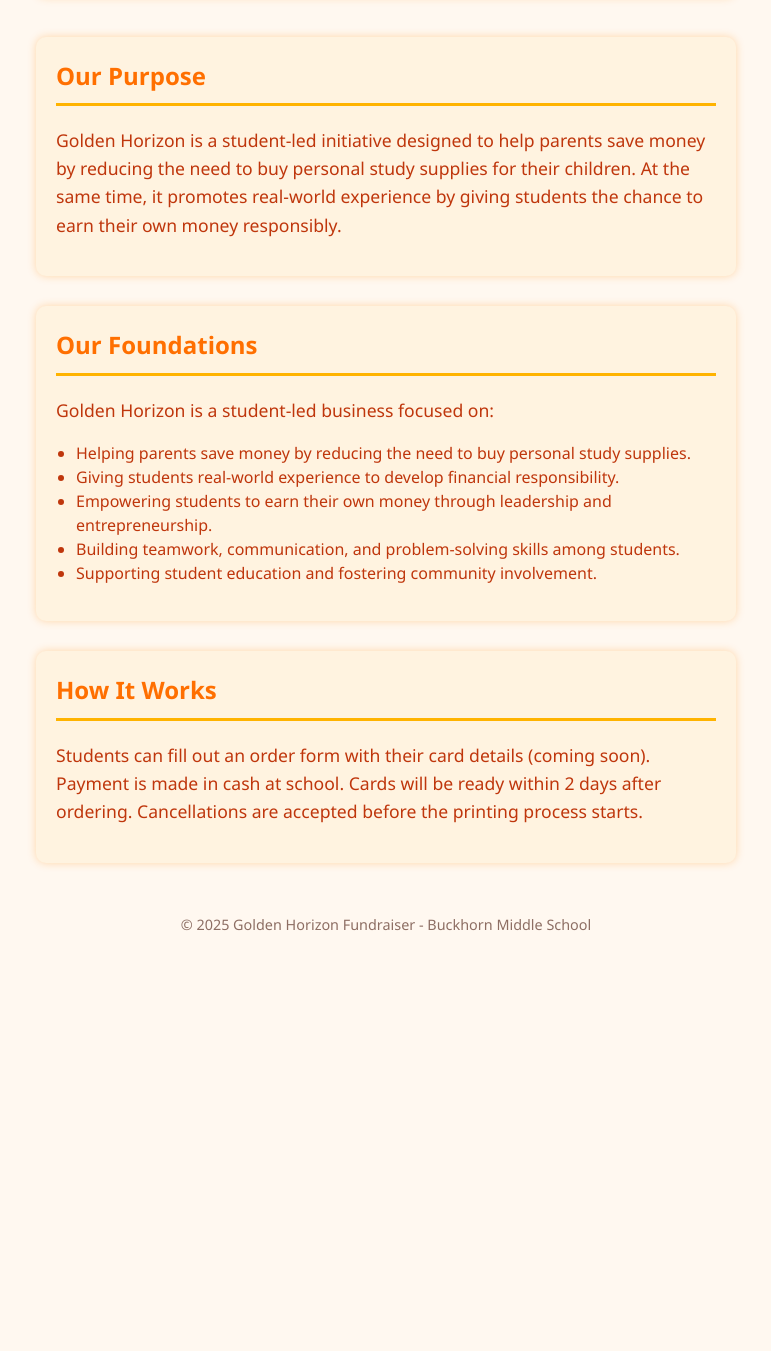
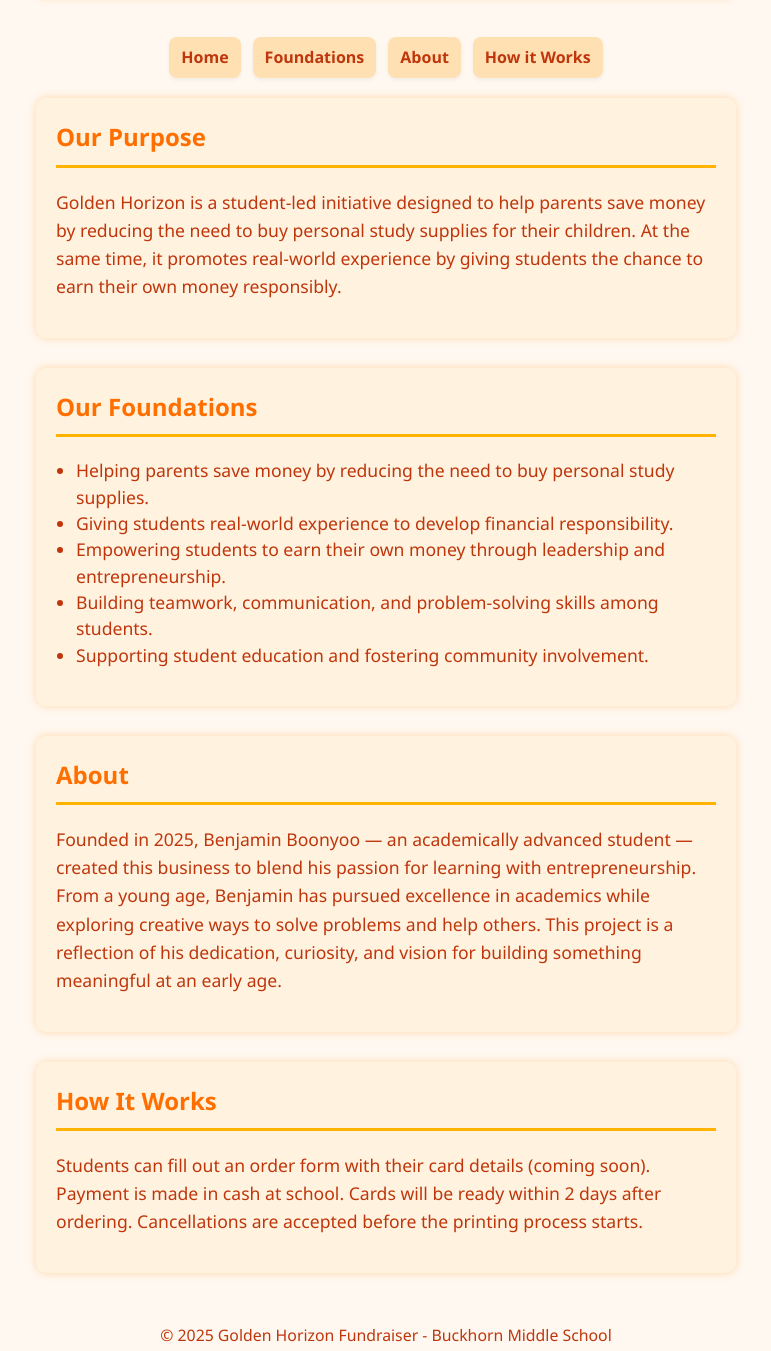
Before and after one commit to Ben-star-maker/Student-Business-Site, a plain HTML site: page index.html in a window 1280 px wide. Shown: the part 296-1647 px from the top of the page, without its empty margins (254-1025 px from the left). Before the commit the page ends 1292 px from the top, so only its background shows below. Drawn offline with Linux system fonts and the light colour scheme.

Commit message:
Update index.html

```diff
--- a/index.html
+++ b/index.html
@@ -32,6 +32,21 @@
       margin-top: 10px;
       color: #e65100;
     }
+    nav {
+      display: flex;
+      gap: 12px;
+      justify-content: center;
+      margin-bottom: 20px;
+    }
+    nav a {
+      text-decoration: none;
+      background: #ffe0b2;
+      color: #bf360c;
+      padding: 8px 12px;
+      border-radius: 8px;
+      box-shadow: 0 2px 4px rgba(0,0,0,0.05);
+      font-weight: 600;
+    }
     section {
       background: #fff3e0;
       padding: 20px;
@@ -45,15 +60,14 @@
       padding-bottom: 8px;
       margin-top: 0;
     }
-    p {
+    p, ul {
       font-size: 1.1em;
       color: #bf360c;
     }
     ul {
-      color: #bf360c;
-      font-size: 1em;
+      list-style-type: disc;
+      padding-left: 20px;
       line-height: 1.5;
-      padding-left: 20px;
     }
     footer {
       text-align: center;
@@ -64,12 +78,21 @@
   </style>
 </head>
 <body>
+
   <header>
     <h1>Golden Horizon Student Fundraiser</h1>
     <p>Empowering Students, Supporting Parents, Building Futures</p>
   </header>
 
-  <section>
+  <nav>
+    <a href="#purpose">Home</a>
+    <a href="#foundations">Foundations</a>
+    <a href="#about">About</a>
+    <a href="#how-it-works">How it Works</a>
+  </nav>
+
+  <main>
+    <section id="purpose">
       <h2>Our Purpose</h2>
       <p>
         Golden Horizon is a student-led initiative designed to help parents save money by reducing the need to buy personal study supplies for their children.
@@ -77,11 +100,8 @@
       </p>
     </section>
 
-  <section>
+    <section id="foundations">
       <h2>Our Foundations</h2>
-    <p>
-      Golden Horizon is a student-led business focused on:
-    </p>
       <ul>
         <li>Helping parents save money by reducing the need to buy personal study supplies.</li>
         <li>Giving students real-world experience to develop financial responsibility.</li>
@@ -91,17 +111,27 @@
       </ul>
     </section>
 
-  <section>
+    <section id="about">
+      <h2>About</h2>
+      <p>
+        Founded in 2025, Benjamin Boonyoo — an academically advanced student — created this business to blend his passion for learning with entrepreneurship.
+        From a young age, Benjamin has pursued excellence in academics while exploring creative ways to solve problems and help others. This project is a reflection
+        of his dedication, curiosity, and vision for building something meaningful at an early age.
+      </p>
+    </section>
+
+    <section id="how-it-works">
       <h2>How It Works</h2>
       <p>
-      Students can fill out an order form with their card details (coming soon).
-      Payment is made in cash at school. Cards will be ready within 2 days after ordering.
+        Students can fill out an order form with their card details (coming soon). Payment is made in cash at school. Cards will be ready within 2 days after ordering.
         Cancellations are accepted before the printing process starts.
       </p>
     </section>
+  </main>
 
   <footer>
-    &copy; 2025 Golden Horizon Fundraiser - Buckhorn Middle School
+    <p>© 2025 Golden Horizon Fundraiser - Buckhorn Middle School</p>
   </footer>
+
 </body>
 </html>
```
Lines whose indentation alone changed are shown as unchanged.
